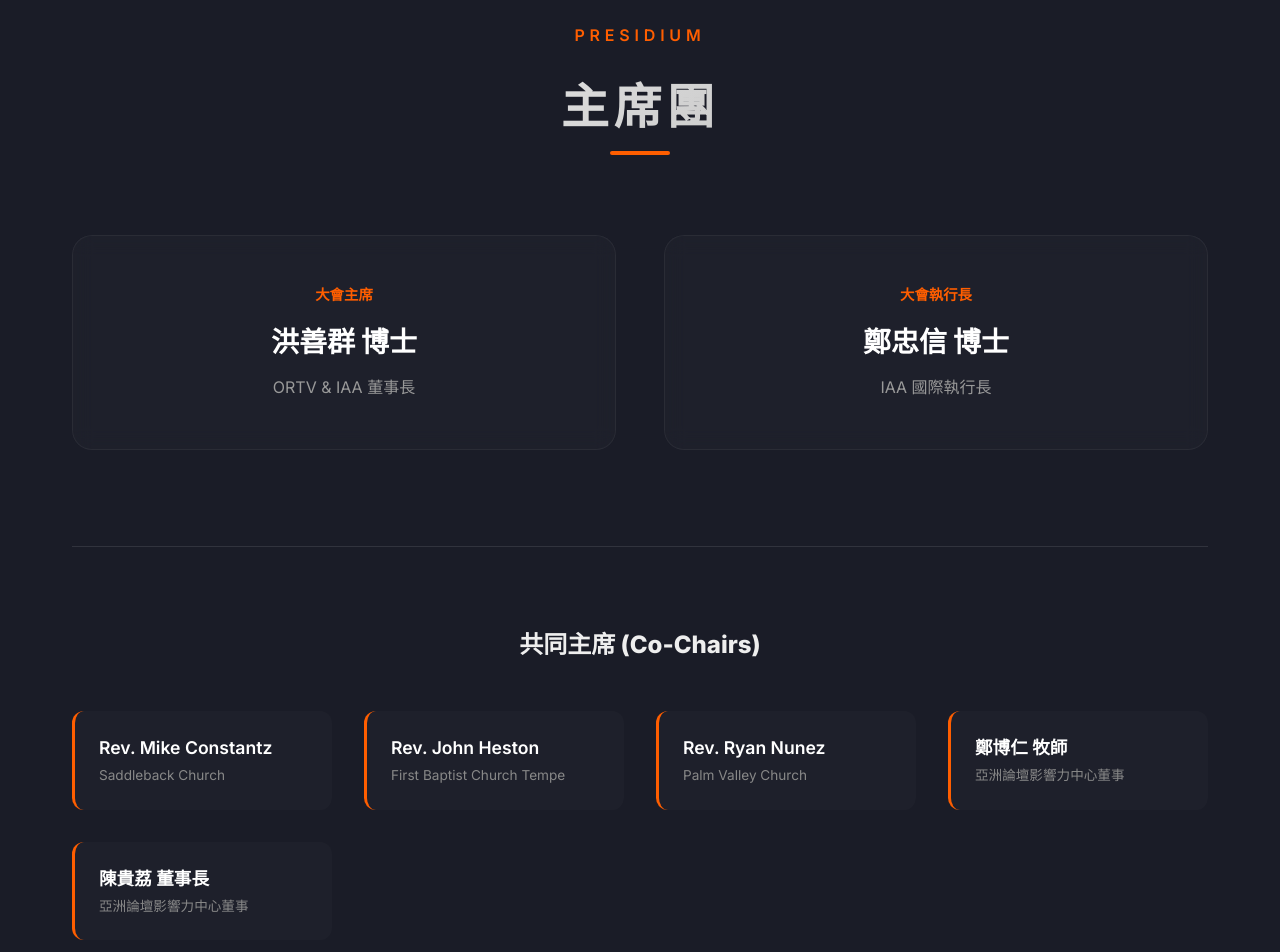
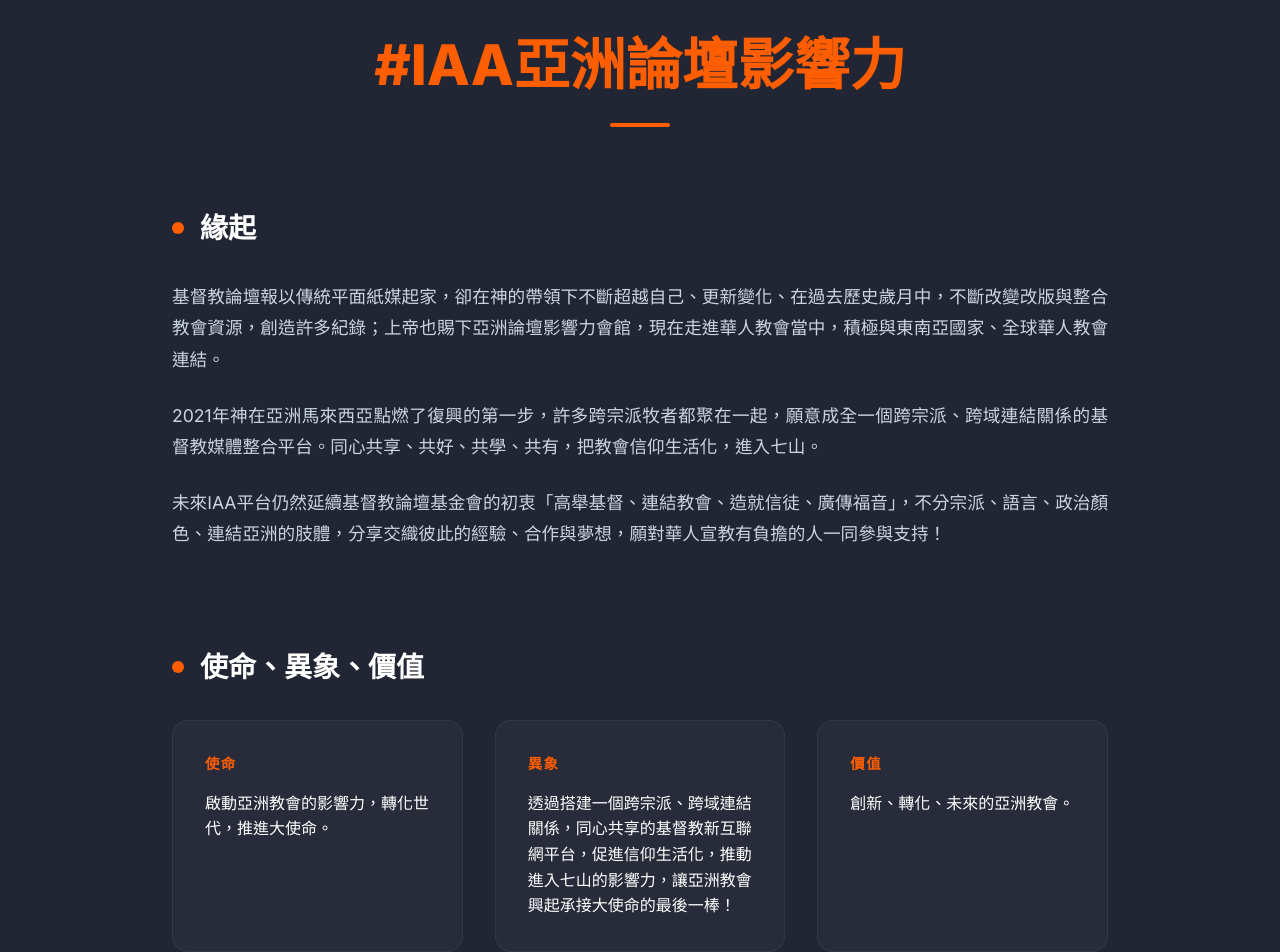
Before and after one commit to newstream-stack/impactasiacenter, a React (Vite) app: page / in a window 1280 px wide. Shown: the part 5800-6752 px from the top of the page. Built offline with nearby package versions, Linux system fonts and the light colour scheme.

Commit message:
加了iaa介紹

```diff
--- a/src/App.jsx
+++ b/src/App.jsx
@@ -8,6 +8,7 @@ import AboutIntro from './components/AboutIntro/AboutIntro';
 import TrailerSection from './components/TrailerSection/TrailerSection';
 import Speakers from './components/Speakers/Speakers';
 import Themes from './components/Themes/Themes';
+import IAAIntro from './components/IAAIntro/IAAIntro';
 import Presidium from './components/Presidium/Presidium';
 import DetailView from './components/DetailView/DetailView';
 import Venue from './components/Venue/Venue';
@@ -73,6 +74,7 @@ export default function App() {
       <div className="reveal"><AboutIntro onMoreClick={handleSetActiveTheme} /></div>
       <div className="reveal"><Timeline /></div>
       <div className="reveal"><TrailerSection /></div>
+      <div className="reveal"><IAAIntro /></div>
       <div className="reveal"><Presidium /></div>
       <div className="reveal"><Themes onThemeClick={handleSetActiveTheme} /></div>
       <DetailView theme={activeTheme} onClose={() => setActiveTheme(null)} />
--- /dev/null
+++ b/src/components/IAAIntro/IAAIntro.jsx
@@ -0,0 +1,43 @@
+import { useI18n } from '../../i18n/I18nContext'
+import styles from './IAAIntro.module.css'
+
+export default function IAAIntro() {
+  const { t } = useI18n()
+  const data = t('iaaIntro')
+
+  if (!data) return null
+
+  return (
+    <section id="iaa-intro" className={styles.section}>
+      <div className={styles.container}>
+        <div className={styles.header}>
+          <h2 className={styles.title}>{data.title}</h2>
+          <div className={styles.line} />
+        </div>
+
+        <div className={styles.content}>
+          <div className={styles.block}>
+            <h3 className={styles.blockTitle}>{data.origin.title}</h3>
+            <div className={styles.paragraphs}>
+              {data.origin.paragraphs.map((p, index) => (
+                <p key={index}>{p}</p>
+              ))}
+            </div>
+          </div>
+
+          <div className={styles.block}>
+            <h3 className={styles.blockTitle}>{data.mission.title}</h3>
+            <div className={styles.missionGrid}>
+              {data.mission.items.map((item, index) => (
+                <div key={index} className={styles.missionCard}>
+                  <span className={styles.label}>{item.label}</span>
+                  <p className={styles.text}>{item.text}</p>
+                </div>
+              ))}
+            </div>
+          </div>
+        </div>
+      </div>
+    </section>
+  )
+}
--- /dev/null
+++ b/src/components/IAAIntro/IAAIntro.module.css
@@ -0,0 +1,116 @@
+.section {
+  padding: 8rem 0;
+  background: var(--bg);
+  color: white;
+}
+
+.container {
+  max-width: 1000px;
+  margin: 0 auto;
+  padding: 0 2rem;
+}
+
+.header {
+  margin-bottom: 5rem;
+  text-align: center;
+}
+
+.title {
+  font-size: clamp(2rem, 5vw, 3.5rem);
+  font-weight: 800;
+  color: var(--accent);
+  margin-bottom: 1rem;
+}
+
+.line {
+  width: 60px;
+  height: 4px;
+  background: var(--accent);
+  margin: 0 auto;
+  border-radius: 2px;
+}
+
+.content {
+  display: flex;
+  flex-direction: column;
+  gap: 6rem;
+}
+
+.block {
+  display: flex;
+  flex-direction: column;
+  gap: 2rem;
+}
+
+.blockTitle {
+  font-size: 1.75rem;
+  font-weight: 700;
+  color: #fff;
+  display: flex;
+  align-items: center;
+  gap: 1rem;
+}
+
+.blockTitle::before {
+  content: '';
+  width: 12px;
+  height: 12px;
+  background: var(--accent);
+  border-radius: 50%;
+}
+
+.paragraphs {
+  display: flex;
+  flex-direction: column;
+  gap: 1.5rem;
+}
+
+.paragraphs p {
+  font-size: 1.1rem;
+  line-height: 1.8;
+  color: #cbd5e0;
+  text-align: justify;
+}
+
+.missionGrid {
+  display: grid;
+  grid-template-columns: repeat(auto-fit, minmax(280px, 1fr));
+  gap: 2rem;
+}
+
+.missionCard {
+  background: rgba(255, 255, 255, 0.03);
+  padding: 2rem;
+  border-radius: 16px;
+  border: 1px solid rgba(255, 255, 255, 0.05);
+  transition: all 0.3s ease;
+}
+
+.missionCard:hover {
+  background: rgba(255, 255, 255, 0.05);
+  border-color: var(--accent);
+  transform: translateY(-5px);
+}
+
+.label {
+  display: block;
+  font-size: 0.9rem;
+  font-weight: 700;
+  color: var(--accent);
+  text-transform: uppercase;
+  letter-spacing: 0.1em;
+  margin-bottom: 1rem;
+}
+
+.text {
+  font-size: 1rem;
+  line-height: 1.6;
+  color: #fff;
+}
+
+@media (max-width: 768px) {
+  .section { padding: 4rem 0; }
+  .content { gap: 4rem; }
+  .blockTitle { font-size: 1.5rem; }
+  .paragraphs p { font-size: 1rem; }
+}
--- a/src/i18n/translations/en.json
+++ b/src/i18n/translations/en.json
@@ -90,6 +90,25 @@
   "trailer": {
     "title": "Official Trailer",
     "subtitle": "OFFICIAL TRAILER 2026"
+  },
+  "iaaIntro": {
+    "title": "#IAA Impact Asia Alliance",
+    "origin": {
+      "title": "Origins",
+      "paragraphs": [
+        "Christian Tribune started as traditional print media, but under God's guidance, it has continuously surpassed itself, updated and changed. Over the years, it has constantly changed versions and integrated church resources, creating many records; God also bestowed the Impact Asia Alliance Hall, which is now entering Chinese churches and actively connecting with Southeast Asian countries and global Chinese churches.",
+        "In 2021, God ignited the first step of revival in Malaysia, Asia. Many interdenominational pastors gathered, willing to complete an interdenominational, cross-domain connection relationship Christian media integration platform. Heart-to-heart sharing, mutual benefit, mutual learning, and sharing, making church faith lifestyle-oriented and entering the Seven Mountains.",
+        "In the future, the IAA platform will still continue the original intention of the Christian Tribune Foundation: 'Exalt Christ, connect the church, edify believers, and spread the gospel'. Regardless of denomination, language, or political color, it connects the members of Asia, sharing experiences, cooperation, and dreams interwoven with each other. May those who have a burden for Chinese missions participate and support together!"
+      ]
+    },
+    "mission": {
+      "title": "Mission, Vision, & Values",
+      "items": [
+        { "label": "Mission", "text": "Activate the influence of Asian churches, transform generations, and advance the Great Commission." },
+        { "label": "Vision", "text": "By building an interdenominational, cross-domain connection relationship, and heart-to-heart sharing Christian new internet platform, promote the lifestyle-orientation of faith, and promote influence into the Seven Mountains, allowing Asian churches to arise and take the final baton of the Great Commission!" },
+        { "label": "Value", "text": "Innovative, transformative, future Asian churches." }
+      ]
+    }
   },
   "presidium": {
     "title": "Presidium",
--- a/src/i18n/translations/zh.json
+++ b/src/i18n/translations/zh.json
@@ -90,6 +90,25 @@
   "trailer": {
     "title": "官方前導預告",
     "subtitle": "OFFICIAL TRAILER 2026"
+  },
+  "iaaIntro": {
+    "title": "#IAA亞洲論壇影響力",
+    "origin": {
+      "title": "緣起",
+      "paragraphs": [
+        "基督教論壇報以傳統平面紙媒起家，卻在神的帶領下不斷超越自己、更新變化、在過去歷史歲月中，不斷改變改版與整合教會資源，創造許多紀錄；上帝也賜下亞洲論壇影響力會館，現在走進華人教會當中，積極與東南亞國家、全球華人教會連結。",
+        "2021年神在亞洲馬來西亞點燃了復興的第一步，許多跨宗派牧者都聚在一起，願意成全一個跨宗派、跨域連結關係的基督教媒體整合平台。同心共享、共好、共學、共有，把教會信仰生活化，進入七山。",
+        "未來IAA平台仍然延續基督教論壇基金會的初衷「高舉基督、連結教會、造就信徒、廣傳福音」，不分宗派、語言、政治顏色、連結亞洲的肢體，分享交織彼此的經驗、合作與夢想，願對華人宣教有負擔的人一同參與支持！"
+      ]
+    },
+    "mission": {
+      "title": "使命、異象、價值",
+      "items": [
+        { "label": "使命", "text": "啟動亞洲教會的影響力，轉化世代，推進大使命。" },
+        { "label": "異象", "text": "透過搭建一個跨宗派、跨域連結關係，同心共享的基督教新互聯網平台，促進信仰生活化，推動進入七山的影響力，讓亞洲教會興起承接大使命的最後一棒！" },
+        { "label": "價值", "text": "創新、轉化、未來的亞洲教會。" }
+      ]
+    }
   },
   "presidium": {
     "title": "主席團",
```
